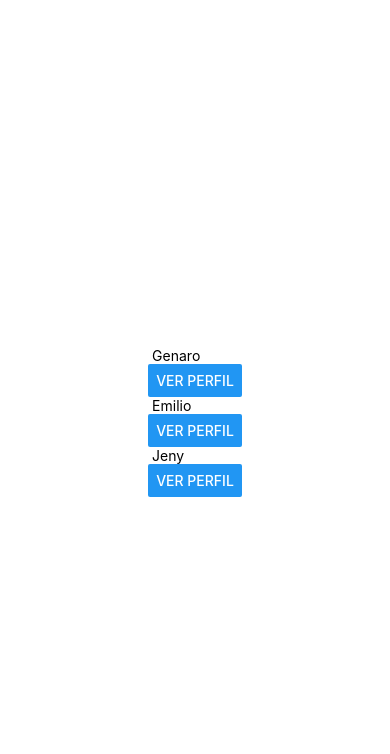
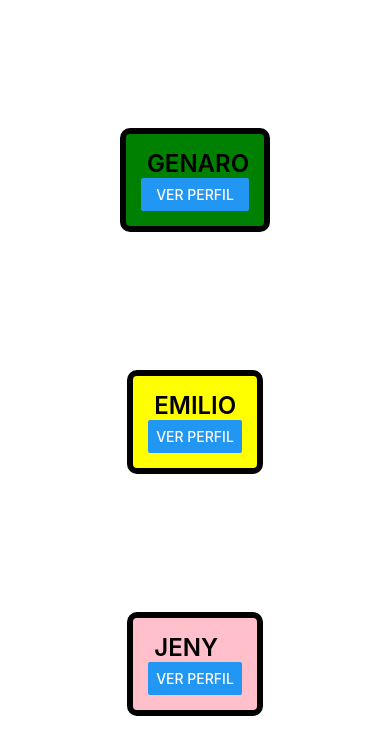
Before and after one commit to alehongoo/DAM222, a React Native app in the folder app2/: screen / in a window 390 px wide. Shown: the top 754 px of the page. Built offline with nearby package versions, Linux system fonts and the light colour scheme.

Commit message:
StyleSheets

```diff
--- a/app2/App.js
+++ b/app2/App.js
@@ -8,11 +8,11 @@ export default function App() {
     <View style={styles.container}>
 
 
-      <Perfil nombre="Genaro" materia="movil"/>
+      <Perfil style={styles.tarjeta1} nombre="Genaro" materia="movil"/>
 
-      <Perfil nombre="Emilio" cuatri="4"/>
+      <Perfil style={styles.tarjeta2} nombre="Emilio" cuatri="4"/>
 
-      <Perfil nombre="Jeny" carrera="ITIID"/>
+      <Perfil style={styles.tarjeta3} nombre="Jeny" carrera="ITIID"/>
       <StatusBar style="auto" />
 
     </View>
@@ -24,7 +24,17 @@ const styles = StyleSheet.create({
   container: {
     flex: 1,
     backgroundColor: '#fff',
-    alignItems: 'center',
-    justifyContent: 'center',
+    alignItems: 'row',
+    justifyContent: 'space-evenly',
+    alignItems: 'Center'
+  },
+  tarjeta1: {
+    backgroundColor: 'green',
+  },
+  tarjeta2: {
+    backgroundColor: 'yellow',
+  },
+  tarjeta3: {
+    backgroundColor: 'pink',
   },
 });
--- a/app2/components/Perfil.js
+++ b/app2/components/Perfil.js
@@ -1,14 +1,17 @@
 import {Text, View, StyleSheet, Button} from 'react-native' ;
 import {useState} from 'react' ;
 
-export const Perfil=({nombre, carrera, materia, cuatri})=>{
+export const Perfil=({nombre, carrera, materia, cuatri, style})=>{
     const [mostrar, setMostrar]=useState(false) ;
     return(
-        <View>
-            <Text> {nombre}</Text>
+        <View style={[estilos.tarjeta,style]}>
+
+            <Text style={estilos.nombre}> {nombre}</Text>
+
             {mostrar &&
             <>
             <Text> {carrera}</Text>
+            <Text> {materia}</Text>
             <Text> {materia}</Text>
             <Text> {cuatri}</Text>
             </>
@@ -17,3 +20,29 @@ export const Perfil=({nombre, carrera, materia, cuatri})=>{
         </View>
     )
 }
+
+const estilos = StyleSheet.create({
+nombre: {
+    fontSize: 24,
+    fontWeight: '600',
+    textTransform: 'uppercase',
+},
+otroTexto: {
+    fontSize: 12,
+    fontFamily: 'Courier',
+    textStyle: 'italic',
+},
+carrera: {
+    fontSize: 18,
+    color: 'blue',
+    fontFamily:'Roboto'
+},
+tarjeta:{
+    borderWidth: 6,
+    borderRadius: 10,
+    padding: 15,
+    margin: 10
+}
+
+
+});
```
